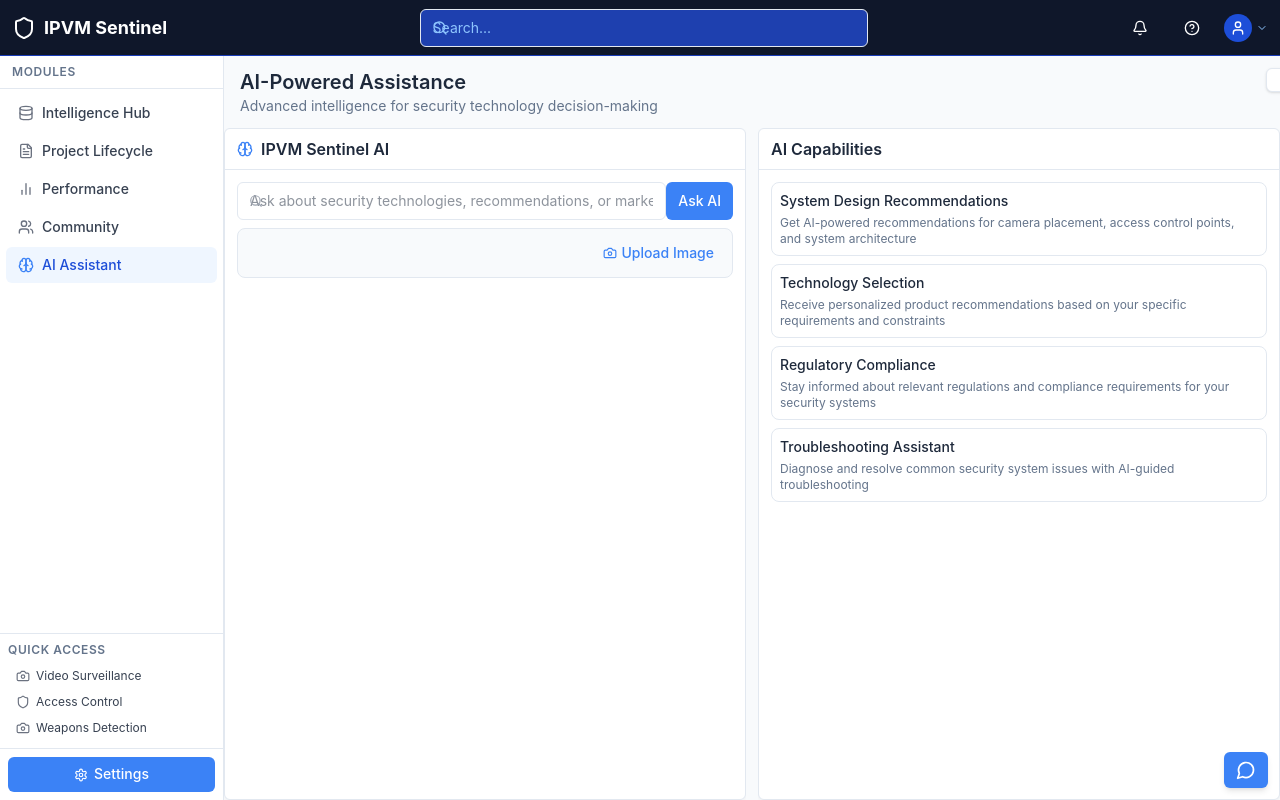
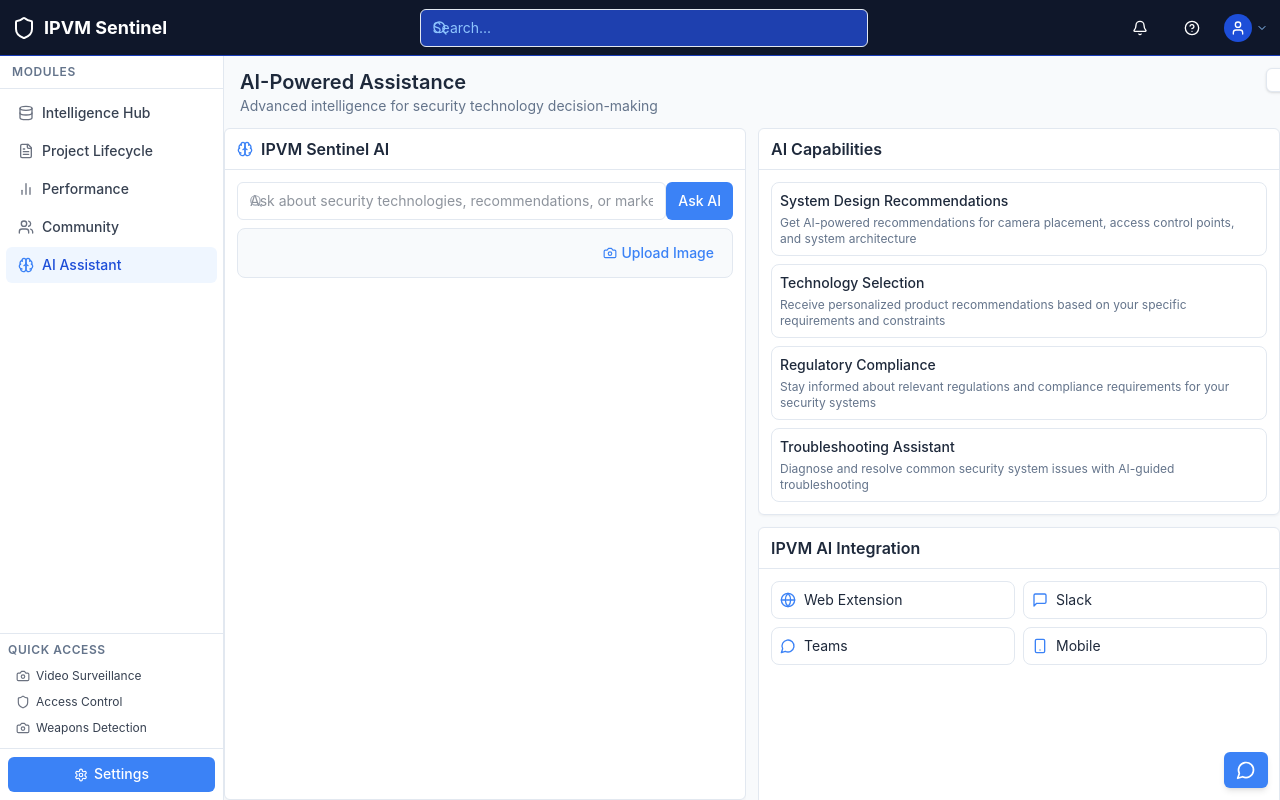
Before and after one commit to doantronghieu/Nexus, a Next.js app in the folder front_end/template/: page /ipvm in a window 1280 px wide. Both pictures are taken after a click on the button "AI Assistant". Built offline with nearby package versions, Linux system fonts and the light colour scheme.

Commit message:
[IPVM][UI] restore missing AI integration data and enhance response UI

```diff
--- a/front_end/template/src/app/ipvm/components/AIPoweredAssistance.tsx
+++ b/front_end/template/src/app/ipvm/components/AIPoweredAssistance.tsx
@@ -11,7 +11,7 @@
   const [showImageAnalysis, setShowImageAnalysis] = useState<boolean>(false);
 
   // Get data from JSON
-  const { imageAnalysis, aiCapabilities, aiResponses } = aiPoweredAssistanceData;
+  const { imageAnalysis, aiCapabilities, aiResponses, aiIntegrations, detailedResponses } = aiPoweredAssistanceData;
 
   const handleAiQuery = (e: React.FormEvent) => {
     e.preventDefault();
@@ -25,6 +25,26 @@
       } else {
         setShowImageAnalysis(false);
       }
+    }
+  };
+
+  // Function to get the appropriate icon component
+  const getIconComponent = (iconName: string, size: number = 16, className: string = "") => {
+    switch (iconName) {
+      case 'Globe':
+        return <Globe size={size} className={className} />;
+      case 'MessageSquare':
+        return <MessageSquare size={size} className={className} />;
+      case 'MessageCircle':
+        return <MessageCircle size={size} className={className} />;
+      case 'Smartphone':
+        return <Smartphone size={size} className={className} />;
+      case 'Camera':
+        return <Camera size={size} className={className} />;
+      case 'Brain':
+        return <Brain size={size} className={className} />;
+      default:
+        return <Brain size={size} className={className} />;
     }
   };
 
@@ -102,14 +122,74 @@
                           </div>
                         </div>
                       ) : (
-                        <div className="bg-white border border-gray-200 rounded-lg p-2">
-                          <h4 className="text-xs font-semibold text-gray-800 mb-1.5">AI Response</h4>
-                          <div className="p-2 bg-blue-50 border border-blue-100 rounded-lg">
-                            <p className="text-xs text-blue-800 whitespace-pre-line">
-                              {aiQuery.toLowerCase().includes('market') || aiQuery.toLowerCase().includes('trend')
-                                ? aiResponses.marketTrends
-                                : aiResponses.cameraPlacement}
-                            </p>
+                        <div>
+                          <div className="bg-blue-50 border border-blue-100 rounded-lg p-2 mb-2">
+                            <div className="flex items-start mb-1.5">
+                              <div className="w-5 h-5 flex-shrink-0 rounded-full bg-blue-600 flex items-center justify-center">
+                                <Brain size={12} className="text-white" />
+                              </div>
+                              <div className="ml-1.5">
+                                <h4 className="text-xs font-semibold text-gray-800">{detailedResponses.cloudSurveillance.title}</h4>
+                                <p className="text-gray-500 text-xs">{detailedResponses.cloudSurveillance.subtitle}</p>
+                              </div>
+                            </div>
+
+                            <div className="prose max-w-none text-xs">
+                              <p>
+                                {detailedResponses.cloudSurveillance.content}
+                              </p>
+                              <p className="mt-1">
+                                Key factors to consider:
+                              </p>
+                              <ul className="list-disc pl-4 mt-0.5 space-y-0.5">
+                                {detailedResponses.cloudSurveillance.keyFactors.map((factor, index) => (
+                                  <li key={index}>{factor}</li>
+                                ))}
+                              </ul>
+                              <p className="mt-1">
+                                {detailedResponses.cloudSurveillance.topSolutions}
+                              </p>
+                            </div>
+                          </div>
+
+                          <div className="grid grid-cols-2 gap-2">
+                            {detailedResponses.externalSources.map((source, index) => (
+                              <div key={index} className={`bg-${source.icon === 'Camera' ? 'green' : 'purple'}-50 border border-${source.icon === 'Camera' ? 'green' : 'purple'}-100 rounded-lg p-2`}>
+                                <h4 className="text-xs font-semibold text-gray-800 mb-1 flex items-center">
+                                  <div className={`w-4 h-4 rounded-full bg-${source.icon === 'Camera' ? 'green' : 'purple'}-100 flex items-center justify-center mr-1`}>
+                                    {getIconComponent(source.icon, 10, `text-${source.icon === 'Camera' ? 'green' : 'purple'}-700`)}
+                                  </div>
+                                  {source.source}
+                                </h4>
+                                <p className="text-xs text-gray-700">
+                                  "{source.quote}"
+                                </p>
+                              </div>
+                            ))}
+                          </div>
+
+                          <div className="flex justify-between items-center mt-2 pt-2 border-t border-gray-200">
+                            <div className="flex space-x-1.5">
+                              {detailedResponses.actions.map((action, index) => (
+                                <button
+                                  key={index}
+                                  className={`px-1.5 py-0.5 text-xs ${
+                                    action.style === 'primary'
+                                      ? 'bg-blue-100 text-blue-800'
+                                      : 'bg-gray-100 text-gray-800'
+                                  } rounded hover:${
+                                    action.style === 'primary'
+                                      ? 'bg-blue-200'
+                                      : 'bg-gray-200'
+                                  }`}
+                                >
+                                  {action.label}
+                                </button>
+                              ))}
+                            </div>
+                            <div className="text-xs text-gray-500">
+                              Powered by IPVM AI
+                            </div>
                           </div>
                         </div>
                       )}
@@ -119,8 +199,8 @@
               </div>
             </div>
 
-            <div className="module-grid-item">
-              <div className="card h-full">
+            <div className="module-grid-item space-y-3">
+              <div className="card">
                 <div className="panel-header border-b border-gray-200">
                   <h3 className="text-base font-semibold text-gray-800">AI Capabilities</h3>
                 </div>
@@ -132,6 +212,22 @@
                         title={capability.title}
                         description={capability.description}
                       />
+                    ))}
+                  </div>
+                </div>
+              </div>
+
+              <div className="card h-full">
+                <div className="panel-header border-b border-gray-200">
+                  <h3 className="text-base font-semibold text-gray-800">IPVM AI Integration</h3>
+                </div>
+                <div className="panel-content compact-p">
+                  <div className="grid grid-cols-2 gap-2">
+                    {aiIntegrations.map((integration) => (
+                      <div key={integration.id} className="flex items-center p-2 border border-gray-200 rounded-lg">
+                        {getIconComponent(integration.icon, 16, "text-blue-600 mr-2")}
+                        <span className="text-sm">{integration.name}</span>
+                      </div>
                     ))}
                   </div>
                 </div>
--- a/front_end/template/src/app/ipvm/data/aiPoweredAssistance.json
+++ b/front_end/template/src/app/ipvm/data/aiPoweredAssistance.json
@@ -32,5 +32,67 @@
   "aiResponses": {
     "cameraPlacement": "Based on your floor plan, I recommend positioning cameras at the following locations to maximize coverage while minimizing blind spots:\n\n1. Main entrance: Use a 4MP dome camera with 110° field of view\n2. Hallway intersections: Deploy 2MP cameras with corridor format\n3. Parking area: Consider 5MP cameras with IR capabilities for low-light conditions\n\nThis configuration provides approximately 95% coverage of critical areas while staying within your budget constraints.",
     "marketTrends": "The security camera market is currently experiencing several significant trends:\n\n1. Cloud-based VMS solutions are growing at 24% CAGR, outpacing on-premise systems\n2. AI-powered analytics are becoming standard features rather than premium add-ons\n3. Multi-sensor cameras are gaining market share due to their cost-efficiency for wide area coverage\n4. Cybersecurity features are increasingly becoming a primary selection criterion\n\nBased on your organization's profile, focusing on cloud-compatible cameras with built-in analytics would align with these market directions."
+  },
+  "aiIntegrations": [
+    {
+      "id": 1,
+      "name": "Web Extension",
+      "icon": "Globe"
+    },
+    {
+      "id": 2,
+      "name": "Slack",
+      "icon": "MessageSquare"
+    },
+    {
+      "id": 3,
+      "name": "Teams",
+      "icon": "MessageCircle"
+    },
+    {
+      "id": 4,
+      "name": "Mobile",
+      "icon": "Smartphone"
+    }
+  ],
+  "detailedResponses": {
+    "cloudSurveillance": {
+      "title": "IPVM Research",
+      "subtitle": "Based on IPVM's independent testing",
+      "content": "Based on IPVM's testing, cloud-based video surveillance solutions are increasingly viable for enterprise deployments with improved reliability.",
+      "keyFactors": [
+        "Bandwidth requirements based on camera count and resolution",
+        "Data retention costs scale with storage length",
+        "Verify provider's encryption standards",
+        "Check compatibility with existing systems"
+      ],
+      "topSolutions": "Top solutions: Genetec Cloud, Eagle Eye Networks, and Axis Cloud Connect."
+    },
+    "externalSources": [
+      {
+        "id": 1,
+        "source": "Axis Website",
+        "icon": "Camera",
+        "quote": "Axis offers cloud-ready cameras with ARTPEC chip for enhanced security and flexible deployment options."
+      },
+      {
+        "id": 2,
+        "source": "GPT-4o",
+        "icon": "Brain",
+        "quote": "Cloud video systems use subscription models with benefits like remote access and reduced on-site hardware."
+      }
+    ],
+    "actions": [
+      {
+        "id": 1,
+        "label": "Generate Quiz",
+        "style": "primary"
+      },
+      {
+        "id": 2,
+        "label": "View RFP Templates",
+        "style": "secondary"
+      }
+    ]
   }
 }
```
Also changed, not shown: 1 other file (tests, documents, lock files or other folders).
